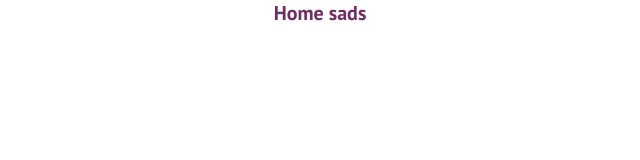
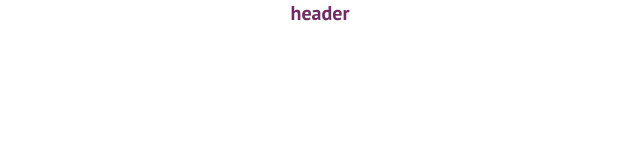
Before and after one commit to Huper12345/buzproject, a React (Create React App) app: page / in a window 1280 px wide. Shown: the top 160 px of the page, without its empty margins (320-960 px from the left). Built offline with nearby package versions, Linux system fonts and the light colour scheme.

Commit message:
create header for start coding

```diff
--- /dev/null
+++ b/src/components/Header/Header.js
@@ -0,0 +1,10 @@
+import "./Header.scss"
+
+
+export const Header = () => {
+    return(
+        <div className="Header">
+            header
+        </div>
+    )
+}
--- /dev/null
+++ b/src/components/Header/index.js
@@ -0,0 +1 @@
+export * from "./Header";
--- a/src/pages/Home/Home.js
+++ b/src/pages/Home/Home.js
@@ -1,10 +1,11 @@
 import "./Home.scss"
+import { Header } from "../../components/Header"
 
 
 export const Home = () => {
     return(
         <div className="Home">
-            Home sads
+            <Header/>
         </div>
     )
 }
```
Also changed, not shown: src/components/Header/Header.scss (added).
